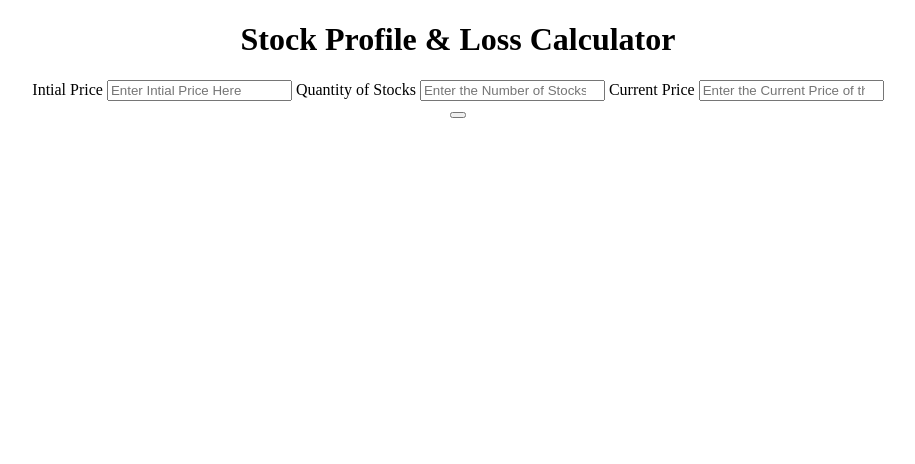
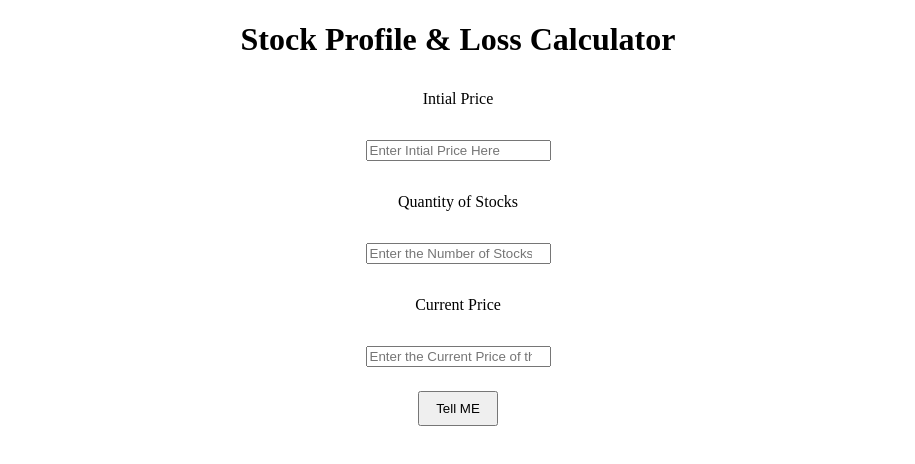
Before and after one commit to SusmitM/profit-or-loss, a plain HTML site: page index.html in a window 1280 px wide. Shown: the whole page, without its empty margins (182-1097 px from the left). Drawn offline with Linux system fonts and the light colour scheme.

Commit message:
initial layout

```diff
--- a/index.html
+++ b/index.html
@@ -16,7 +16,8 @@
     <input id="quantity" type="number" placeholder="Enter the Number of Stocks bought">
     <label for="current-price">Current Price </label>
     <input id="current-price" type="number" placeholder="Enter the Current Price of the stocks">
-    <div id="btnDiv"><button id="submitBtn"></button></div>
+    <div id="btnDiv"><button id="submitBtn">Tell ME</button></div>
+    <p id="output"></p>
 
     <script src="/app.js"></script>
 
--- a/style.css
+++ b/style.css
@@ -1,3 +1,11 @@
 body{
     text-align: center;
 }
+label{
+    display: block;
+    margin: 2rem;
+}
+#submitBtn{
+    padding: 0.5rem 1rem 0.5rem 1rem;
+    margin: 1.5rem;
+}
```
